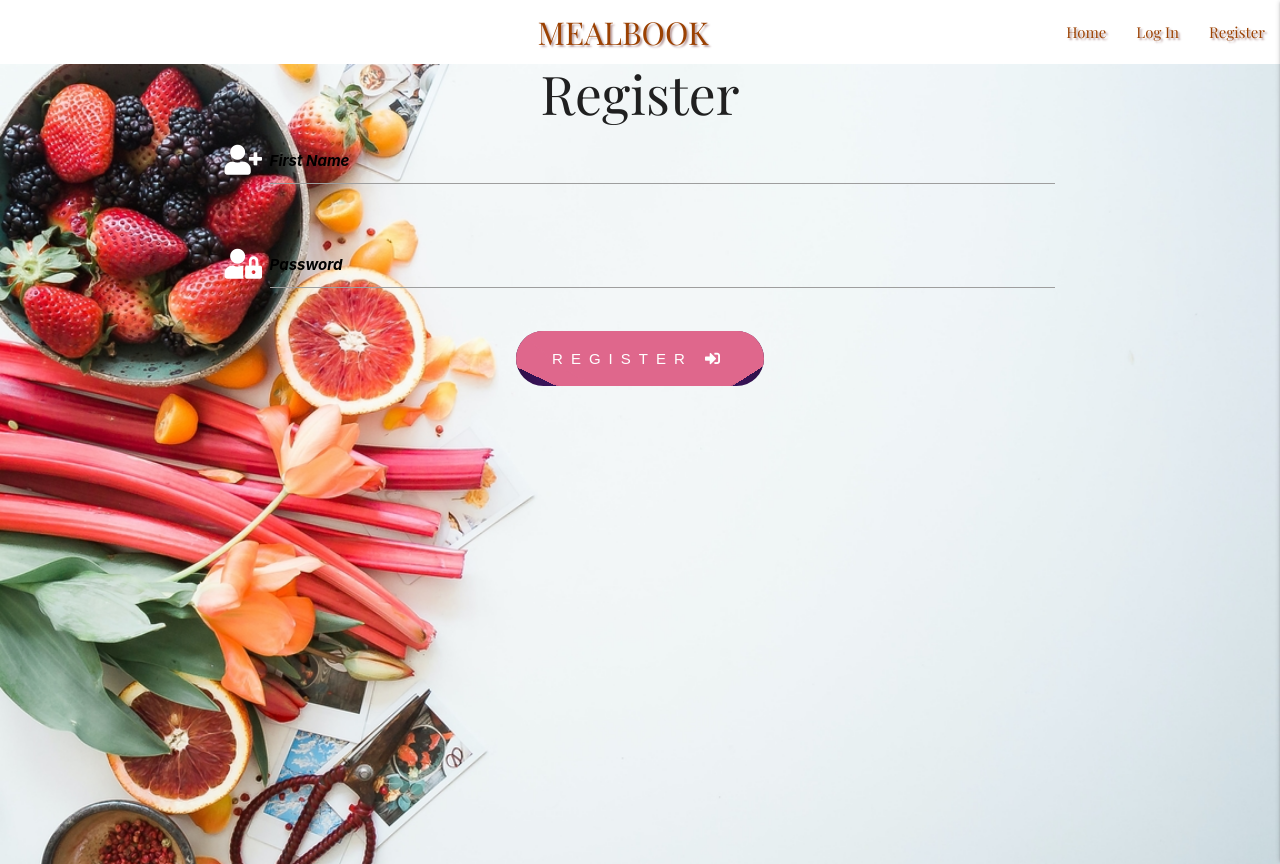
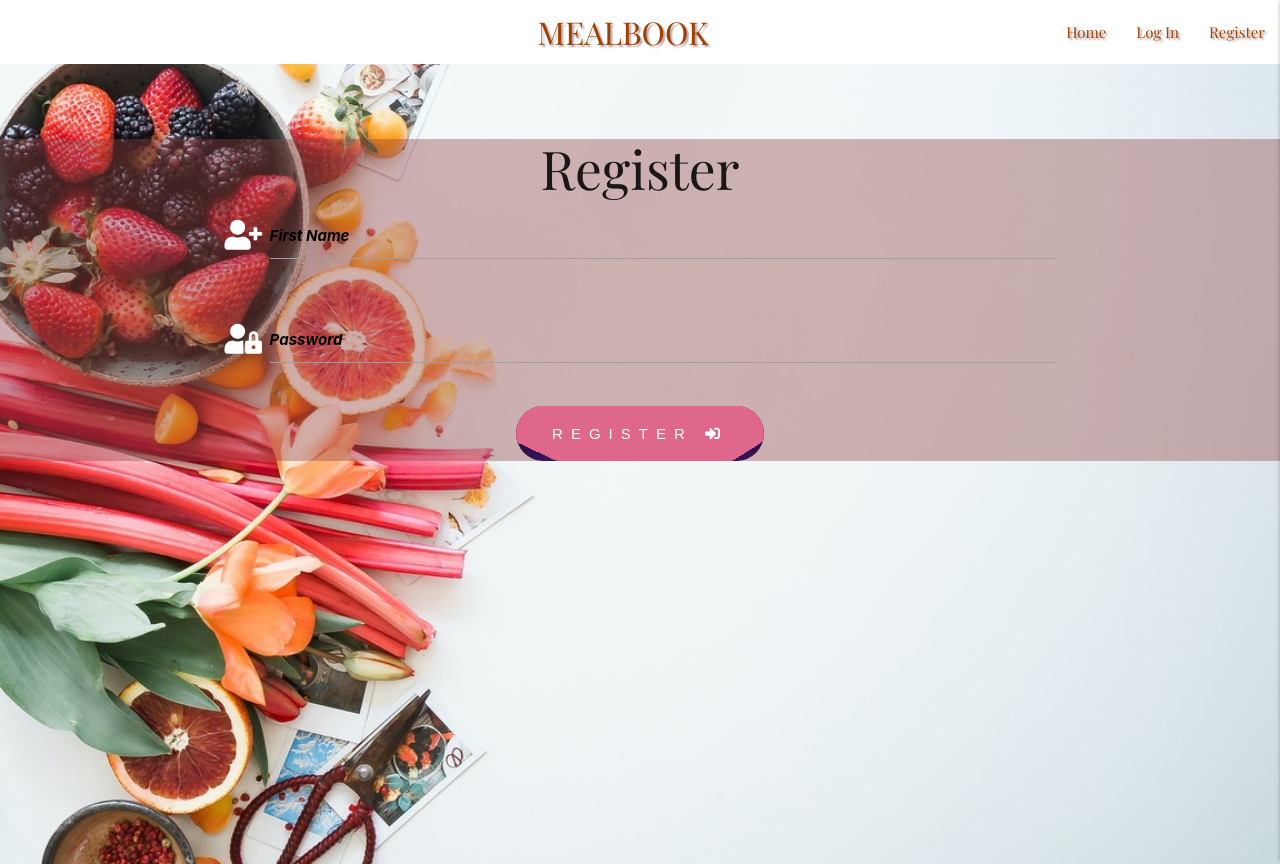
Before and after one commit to kenweechin/recipe-app, a Flask app: page /register in a window 1280 px wide. Run offline with Flask 2, Linux system fonts and the light colour scheme; some libraries are stand-ins or nearby versions.

Commit message:
Apply design on div element to stand out on Register page

```diff
--- a/static/css/style.css
+++ b/static/css/style.css
@@ -44,6 +44,12 @@ h5 {
     background: url("../images/register-image.jpg")no-repeat center;
     min-height: 100vh;
     background-size: cover;
+}
+
+#register-element{
+    transform: scale(1.0) translateY(5rem);
+    background: rgba(145, 71, 71, 0.4);
+    z-index: 1;
 }
 
 .register-header {
--- a/templates/register.html
+++ b/templates/register.html
@@ -3,7 +3,7 @@
 
 <body>
     <section class="register-background-image">
-        <div class="row">
+        <div class="row" id="register-element">
             <h2 class="register-header">Register</h2>
             <form class="col s12 m8 offset-m2" method="POST" action="{{ url_for('register') }}">
                 <div class="row">
```
